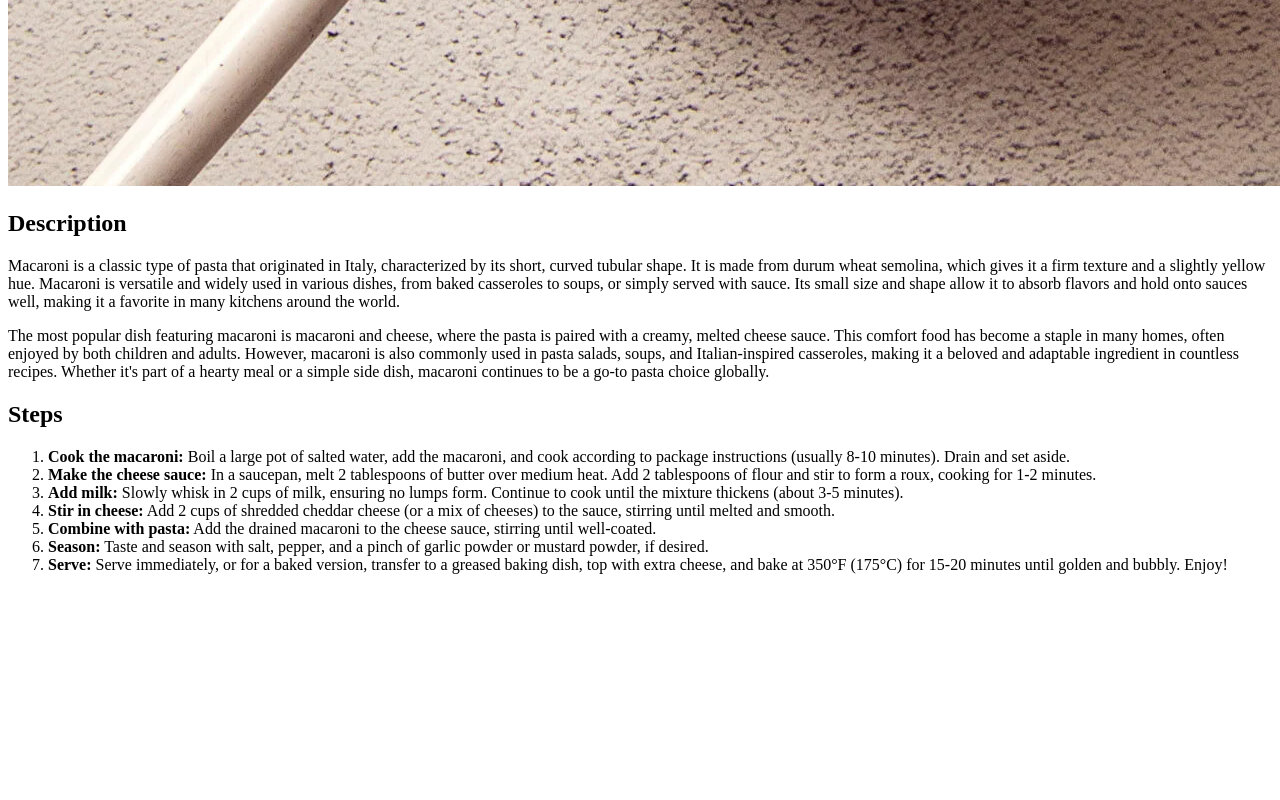
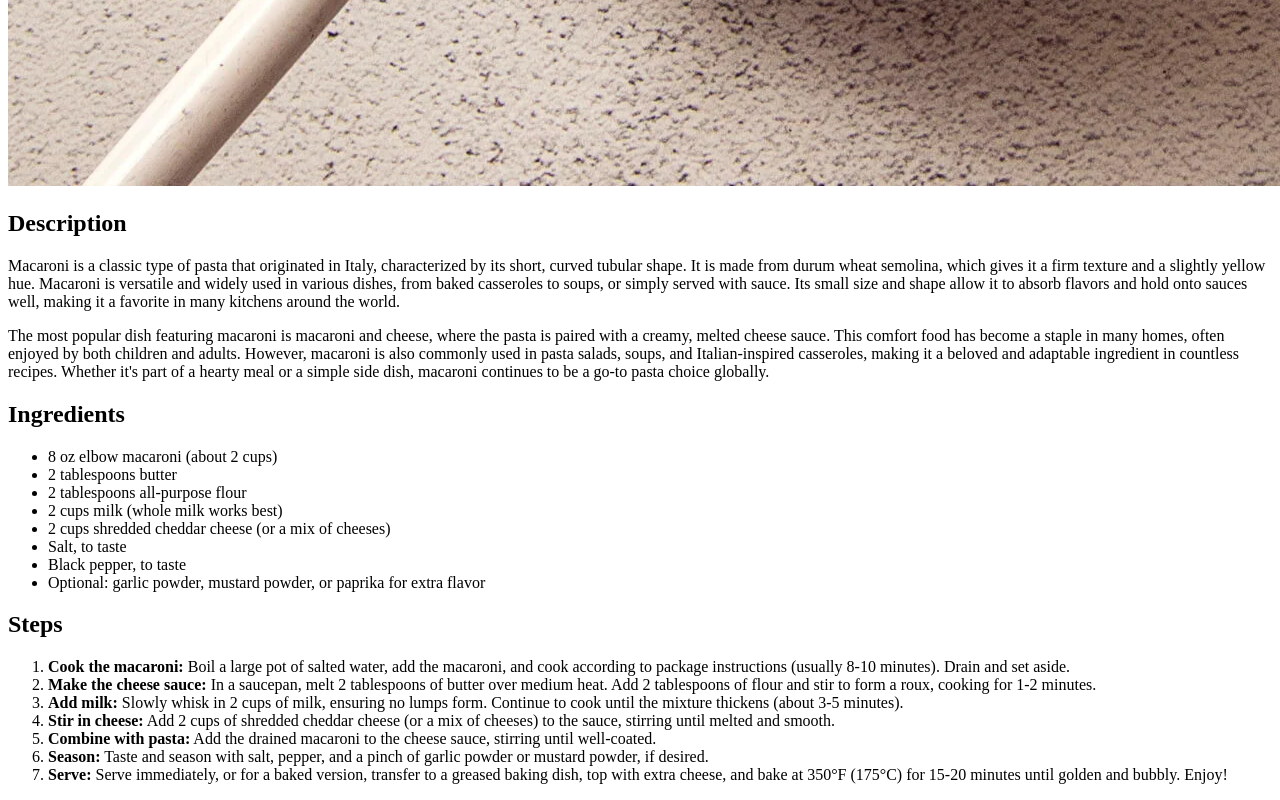
Before and after one commit to Ash-315/odin-recipes-again, a plain HTML site: page recipes/macaroni.html in a window 1280 px wide. Shown: the part 2480-3280 px from the top of the page. Before the commit the page ends 3070 px from the top, so only its background shows below. Drawn offline with Linux system fonts and the light colour scheme.

Commit message:
Add 'Ingredients' section

```diff
--- a/recipes/macaroni.html
+++ b/recipes/macaroni.html
@@ -14,7 +14,17 @@
 
         <p>The most popular dish featuring macaroni is macaroni and cheese, where the pasta is paired with a creamy, melted cheese sauce. This comfort food has become a staple in many homes, often enjoyed by both children and adults. However, macaroni is also commonly used in pasta salads, soups, and Italian-inspired casseroles, making it a beloved and adaptable ingredient in countless recipes. Whether it's part of a hearty meal or a simple side dish, macaroni continues to be a go-to pasta choice globally.</p>
 
-
+        <h2>Ingredients</h2>
+        <ul>
+            <li>8 oz elbow macaroni (about 2 cups)</li>
+            <li>2 tablespoons butter</li>
+            <li>2 tablespoons all-purpose flour</li>
+            <li>2 cups milk (whole milk works best)</li>
+            <li>2 cups shredded cheddar cheese (or a mix of cheeses)</li>
+            <li>Salt, to taste</li>
+            <li>Black pepper, to taste</li>
+            <li>Optional: garlic powder, mustard powder, or paprika for extra flavor</li>
+        </ul>
 
         <h2>Steps</h2>
         <ol>
```
